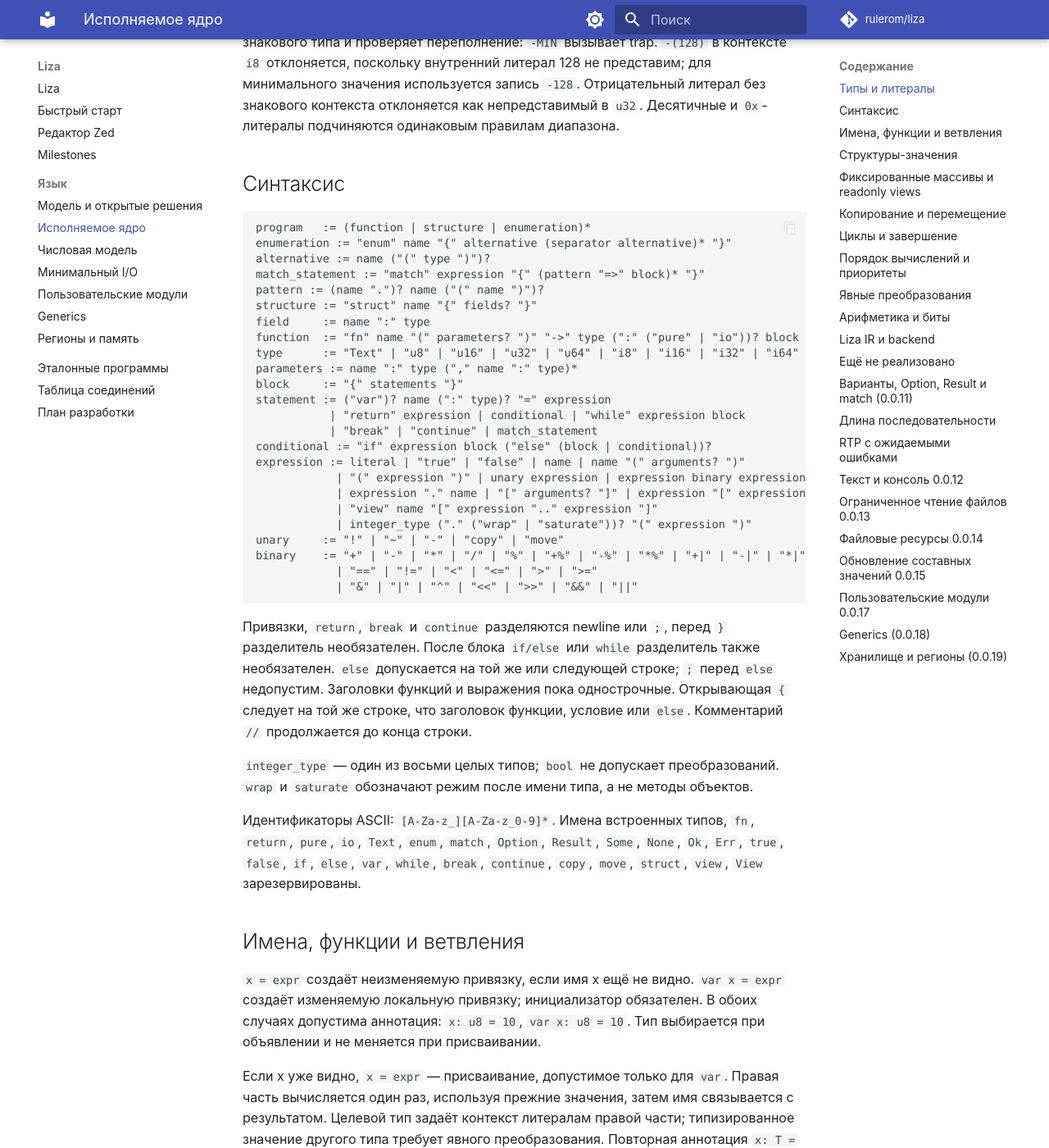
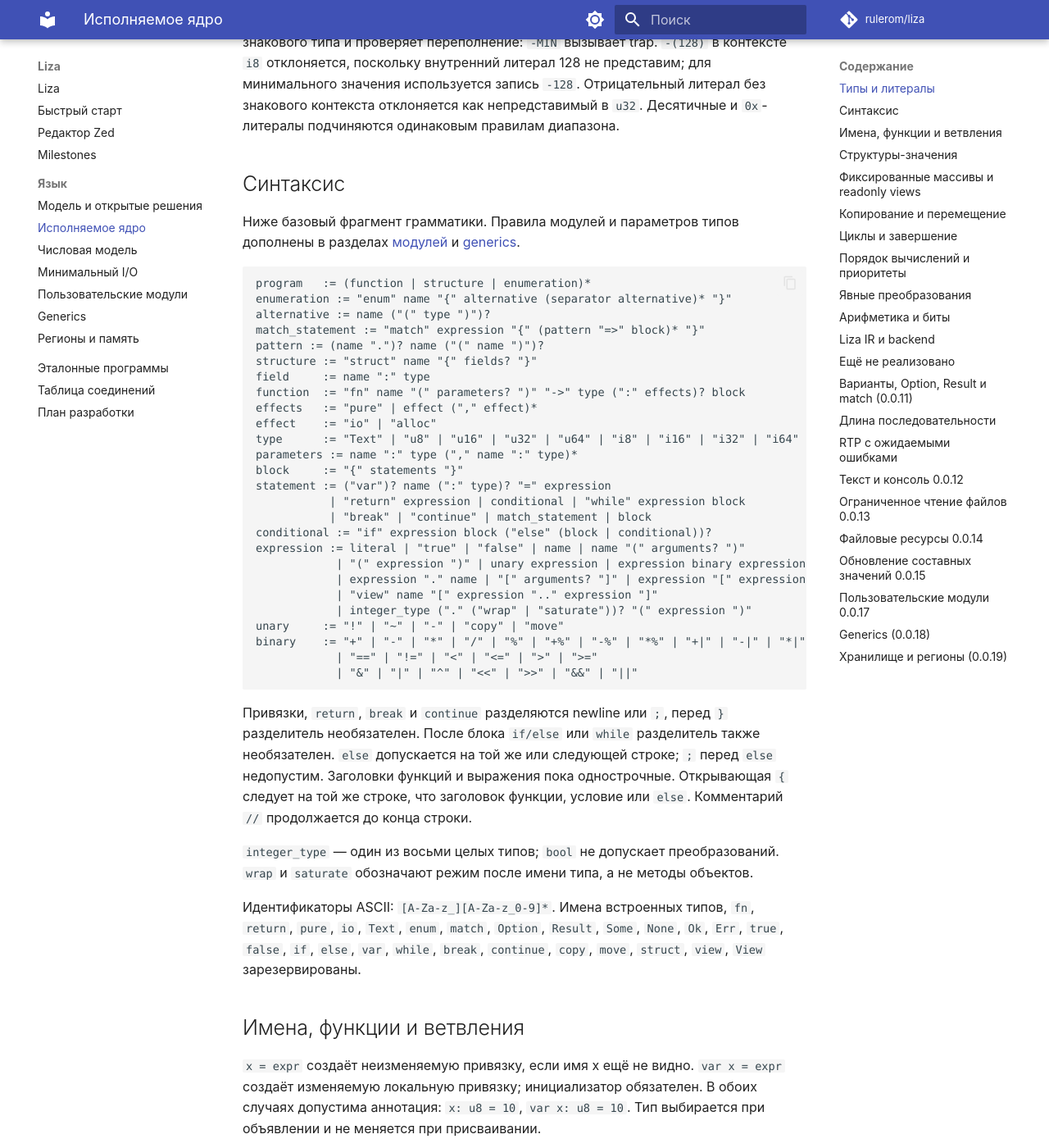
Before and after one commit to rulerom/liza, an MkDocs documentation site: the page built from docs/core.md, in a window 1280 px wide and 1400 px high, scrolled down 894 px. Shown: the whole window at 82% size. Built offline with MkDocs 1.6.1 and Material for MkDocs 9.7.7, drawn with Linux system fonts in a browser that asks for light colours; comment, search, counter and statistics services are not loaded; some of the changed text lies outside the part shown.

Commit message:
Align core syntax reference with allocation effects and scopes

````diff
--- a/docs/core.md
+++ b/docs/core.md
@@ -46,6 +46,9 @@ fn main() -> u32 {
 
 ## Синтаксис
 
+Ниже базовый фрагмент грамматики. Правила модулей и параметров типов
+дополнены в разделах [модулей](modules.md) и [generics](generics.md).
+
 ```text
 program   := (function | structure | enumeration)*
 enumeration := "enum" name "{" alternative (separator alternative)* "}"
@@ -54,13 +57,15 @@ match_statement := "match" expression "{" (pattern "=>" block)* "}"
 pattern := (name ".")? name ("(" name ")")?
 structure := "struct" name "{" fields? "}"
 field     := name ":" type
-function  := "fn" name "(" parameters? ")" "->" type (":" ("pure" | "io"))? block
+function  := "fn" name "(" parameters? ")" "->" type (":" effects)? block
+effects   := "pure" | effect ("," effect)*
+effect    := "io" | "alloc"
 type      := "Text" | "u8" | "u16" | "u32" | "u64" | "i8" | "i16" | "i32" | "i64" | "bool" | structure_name | enum_name | "Option<" type ">" | "Result<" type "," type ">" | "[" type ";" length "]" | "View" "<" type ">"
 parameters := name ":" type ("," name ":" type)*
 block     := "{" statements "}"
 statement := ("var")? name (":" type)? "=" expression
            | "return" expression | conditional | "while" expression block
-           | "break" | "continue" | match_statement
+           | "break" | "continue" | match_statement | block
 conditional := "if" expression block ("else" (block | conditional))?
 expression := literal | "true" | "false" | name | name "(" arguments? ")"
             | "(" expression ")" | unary expression | expression binary expression
@@ -140,9 +145,11 @@ heap, ссылки и владение этой конструкцией не в
 возврата. Обе ветки проверяются статически, даже если условие известно заранее.
 
 Ровно одна `main() -> u32` без параметров обязательна. Без аннотации функция
-имеет контракт `pure`; `: io` разрешает внешние операции. Чистая функция не
-может вызывать `io`-функцию, даже в неисполняемой ветви. Локальное присваивание
-не является внешним эффектом. Полный контракт — в [минимальном I/O](io-model.md).
+имеет контракт `pure`; `: io` разрешает внешние операции, `: alloc` — операции
+выделения и освобождения хранилища. Эффекты можно объединить: `: io, alloc`.
+Чистая функция не может вызвать функцию с любым из этих эффектов, даже
+в неисполняемой ветви. Локальное присваивание не является внешним эффектом.
+Контракты описаны в [минимальном I/O](io-model.md) и [модели регионов](regions.md).
 
 ## Структуры-значения
 
````
